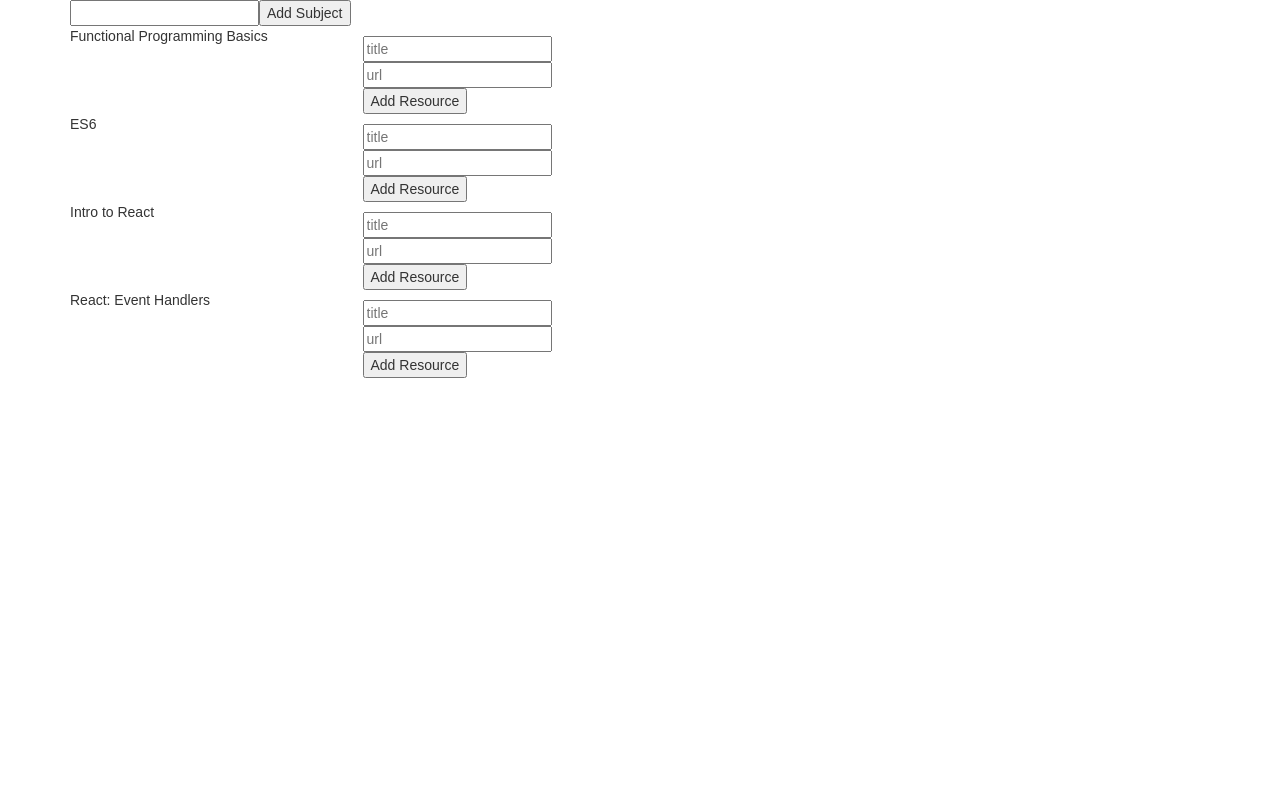
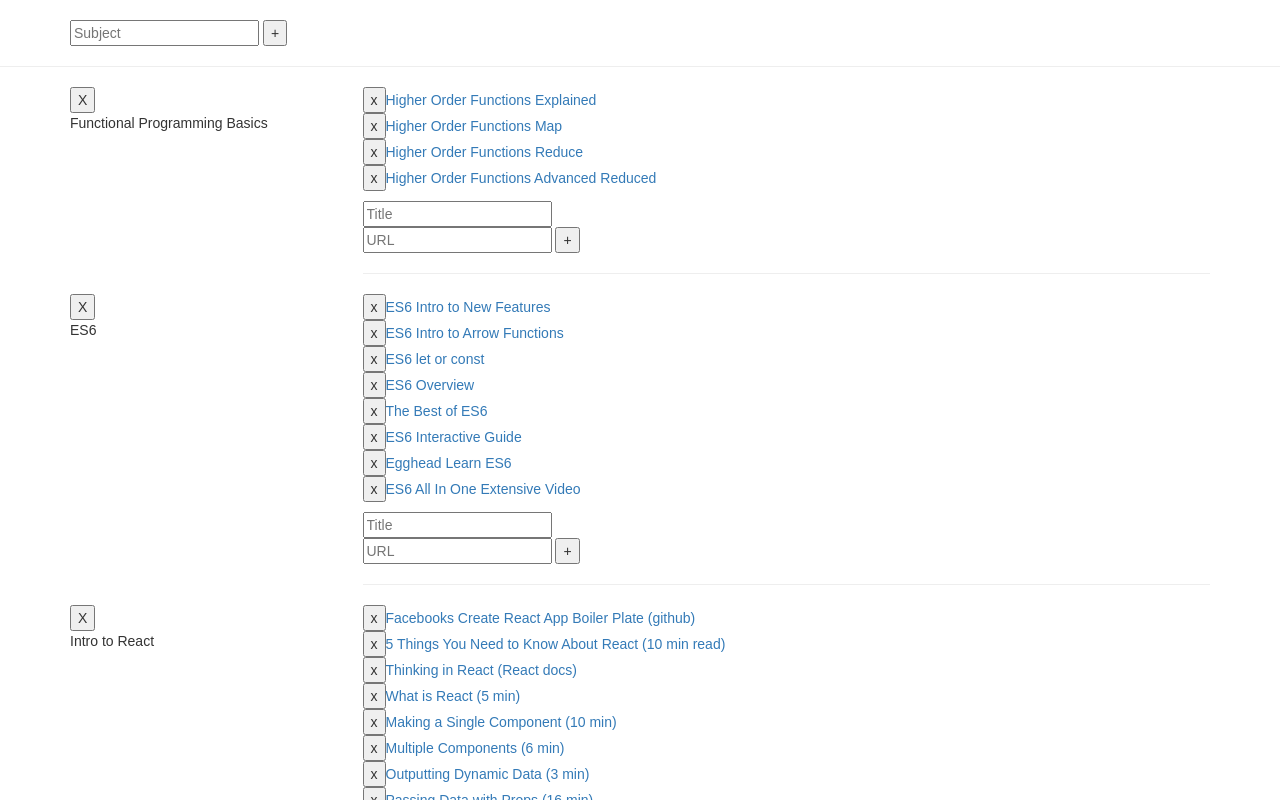
Before and after one commit to haleybristol/react-bookmark-manager, a React (Create React App) app: page / in a window 1280 px wide. Shown: the top 800 px of the page. Built offline with nearby package versions, Linux system fonts and the light colour scheme.

Commit message:
add functional resource deletion

```diff
--- a/package.json
+++ b/package.json
@@ -7,7 +7,8 @@
   },
   "dependencies": {
     "react": "^15.4.2",
-    "react-dom": "^15.4.2"
+    "react-dom": "^15.4.2",
+    "styled-components": "^1.4.4"
   },
   "scripts": {
     "start": "react-scripts start",
--- a/src/AddNewSubject.js
+++ b/src/AddNewSubject.js
@@ -19,9 +19,7 @@
 
     handleClick(e) {
         e.preventDefault();
-
         this.props.addSubject(this.state.subject);
-
         this.setState({
             subject: ''
         })
@@ -33,8 +31,9 @@
             <div className="container">
               <form>
                 <label htmlFor="subject"></label>
-                <input name="subject" id="subject" onChange={this.handleTyping} value={this.state.subject}/>
-                <button onClick={this.handleClick}>Add Subject</button>
+                <input name="subject" id="subject" onChange={this.handleTyping} value={this.state.subject} placeholder="Subject"/>
+                &nbsp;
+                <button onClick={this.handleClick}>+</button>
               </form>
             </div>
         )
--- a/src/App.css
+++ b/src/App.css
@@ -30,7 +30,6 @@
   to { transform: rotate(360deg); }
 }
 
-.container.wrap {
-  width: 80%;
-  margin: 0 auto;
+.col-xs-3 {
+  color: red;
 }
--- a/src/App.js
+++ b/src/App.js
@@ -1,6 +1,9 @@
 import React, { Component } from 'react';
 import Subject from './Subject.js';
 import AddNewSubject from './AddNewSubject.js';
+import styled from 'styled-components';
+
+
 
 class App extends Component {
   constructor(props) {
@@ -9,6 +12,8 @@
     this.addNewResource = this.addNewResource.bind(this);
     this.addNewSubject = this.addNewSubject.bind(this);
     this.handleTyping = this.handleTyping.bind(this);
+    this.deleteSubject = this.deleteSubject.bind(this);
+    this.deleteSingleResource = this.deleteSingleResource.bind(this);
 
     this.state = {
       subject: '',
@@ -187,14 +192,38 @@
     this.setState(tempState);
   }
 
+  deleteSubject(subjectIndex) {
+    const tempState = this.state.resources;
+    tempState.splice(subjectIndex, 1);
+    this.setState({
+      deletedItem: tempState
+    });//read docs on set state
+  }
+
+  deleteSingleResource(subjectIndex, resourceIndex ) {
+    this.setState({
+      singleResource: this.state.resources[subjectIndex].resources.splice(resourceIndex, 1)
+    });
+  }
+
+
   render() {
     return(
       <div>
+      <br />
       <AddNewSubject addSubject={this.addNewSubject} />
+      <hr />
         {
           this.state.resources.map((resource, index) => {
             return(
-              <Subject key={resource.subject + index} index={index} items={resource} addResource={this.addNewResource}/>
+              <Subject
+                key={resource.subject + index}
+                index={index}
+                items={resource}
+                addResource={this.addNewResource}
+                deleteSubject={this.deleteSubject}
+                deleteResource={this.deleteSingleResource}
+              />
             )
           })
         }
--- /dev/null
+++ b/src/Delete.js
@@ -0,0 +1,32 @@
+import React, { Component } from 'react';
+
+export default class Delete extends Component {
+    constructor(props) {
+        super(props)
+
+        this.state = {
+            title: "This is a title",
+            url: "www.google.com",
+        }
+
+        this.handleDelete = this.handleDelete.bind(this);
+    }
+
+    handleDelete(e) {
+        e.preventDefault();
+        this.props.removeResource(this.props.index);
+    }
+
+    render() {
+        const url = this.props.url;
+        const title = this.props.title;
+        return(
+                <li>
+                    <a href={url}>{title}</a>
+                    <button onClick={this.handleDelete}>X</button>
+                </li>
+
+            )
+
+    }
+}
--- a/src/Subject.js
+++ b/src/Subject.js
@@ -1,4 +1,5 @@
 import React, { Component } from 'react';
+// import Delete from './Delete';
 
 export default class Subject extends Component {
 	constructor(props) {
@@ -8,10 +9,13 @@
 		this.handleTyping = this.handleTyping.bind(this);
 		this.handleSubmit = this.handleSubmit.bind(this);
 
+
 		this.state = {
 			isClicked: false,
 			title: "",
 			url: "",
+			resources: this.props.items.resources,
+			subject: this.props.items
 		};
 
 	}
@@ -34,38 +38,53 @@
 	}
 
 	handleTyping(e) {
+		console.log(e);
+		console.log(e.target);
 		this.setState({[e.target.name]: e.target.value})
 	}
 
+	// const Container = styled.div`
 
+	// `
 
 	render() {
 		return(
 			<div className="container">
 				<div className="row">
 						<div className="col-xs-3">
-		  				<p onClick={this.handleClick}>{this.props.items.subject}</p>
+		  				<button onClick={() => this.props.deleteSubject(this.props.index)}>X</button><p>{this.props.items.subject}</p>
+
 						</div>
 					<div className="col-xs-9">
 			  		<ul className="list-unstyled">
-			  			{this.props.items.resources.map((resource) => {
-			  				if (this.state.isClicked) {
-				  				return(
-				  					<li >
-				  						<a href={resource.url} >{resource.title}</a>
-				  					</li>
-				  				)
-			  				}
+			  			{this.props.items.resources.map((resource, index) => {
+			  				return(
+			  					<li>
+                   <button onClick={() => this.props.deleteResource(this.props.index, index)}>x</button><a href={resource.url}>{resource.title}</a>
+                   </li>
+			  				)
 			  			}
 			  			)}
 			  		</ul>
 			  		<form>
-				  		<input name="title" id="title" onChange={this.handleTyping} value={this.state.title} placeholder="title"/>
+				  		<input
+				  			name="title"
+				  			id="title"
+				  			onChange={this.handleTyping}
+				  			value={this.state.title}
+				  			placeholder="Title"
+				  		/>
 				  		<br/>
-				  		<input name="url" id="url" onChange={this.handleTyping} value={this.state.url} placeholder="url" />
-				  		<br/>
-				  		<button onClick={this.handleSubmit}>Add Resource</button>
+				  		<input
+				  			name="url"
+				  			id="url"
+				  			onChange={this.handleTyping}
+				  			value={this.state.url}
+				  			placeholder="URL"
+				  		/>&nbsp;
+				  		<button onClick={this.handleSubmit}>+</button>
 			  		</form>
+			  		<hr />
 			  	</div>
 			  </div>
 	  	</div>
```
